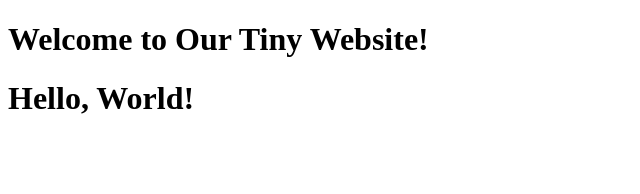
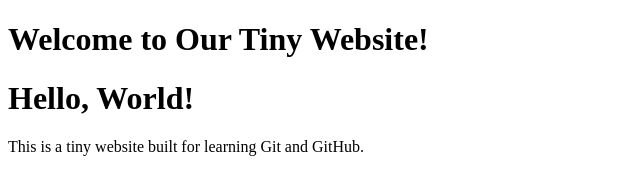
Before and after one commit to JMEO-dev/ostad-assignment-1, a plain HTML site: page index.html in a window 1280 px wide. Shown: the whole page, without its empty margins (0-640 px from the left). Drawn offline with Linux system fonts and the light colour scheme.

Commit message:
Add paragraph to index.html

```diff
--- a/index.html
+++ b/index.html
@@ -8,5 +8,6 @@
 <body>
     <h1>Welcome to Our Tiny Website!</h1>
     <h1>Hello, World!</h1>
+    <p>This is a tiny website built for learning Git and GitHub.</p>
 </body>
 </html>
```
